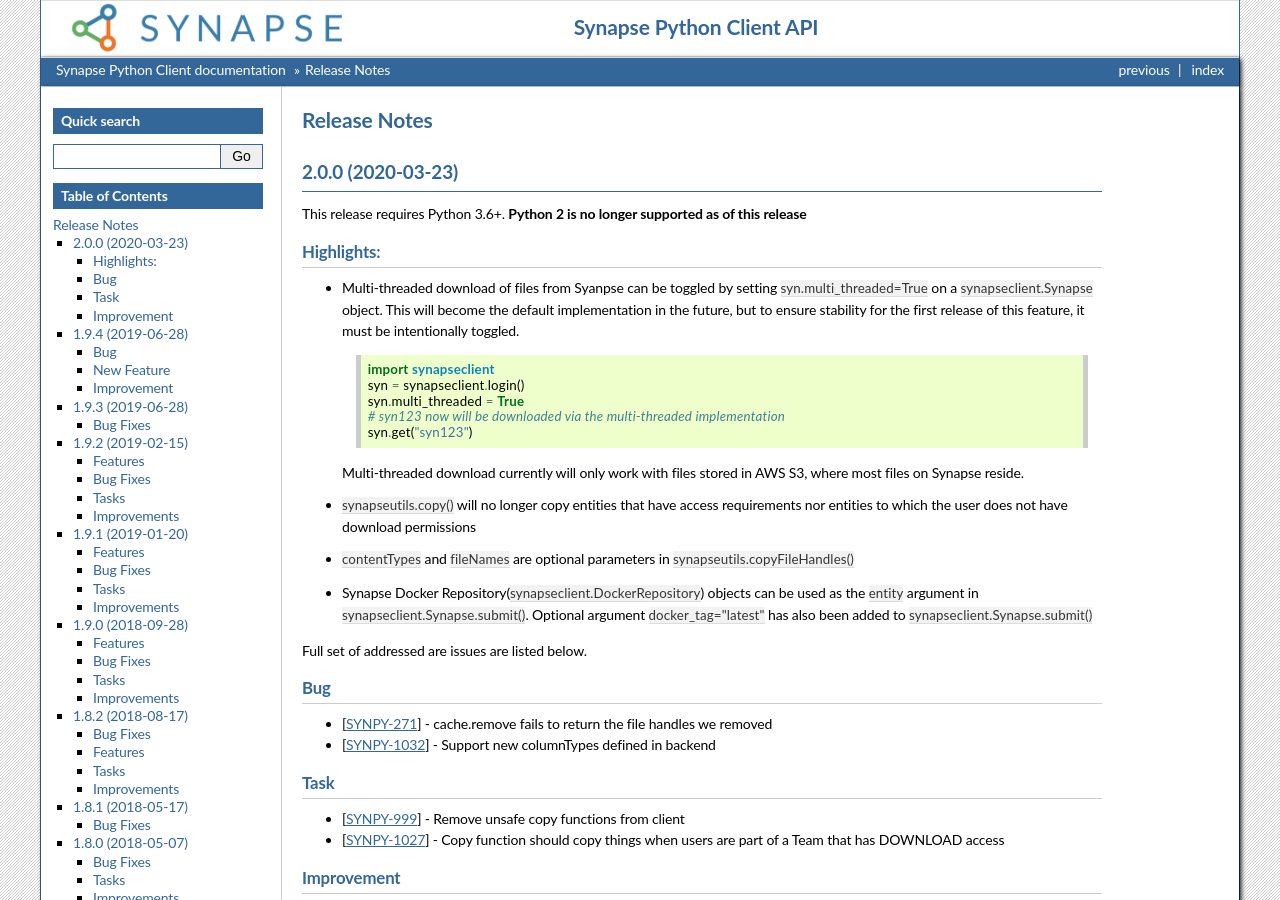
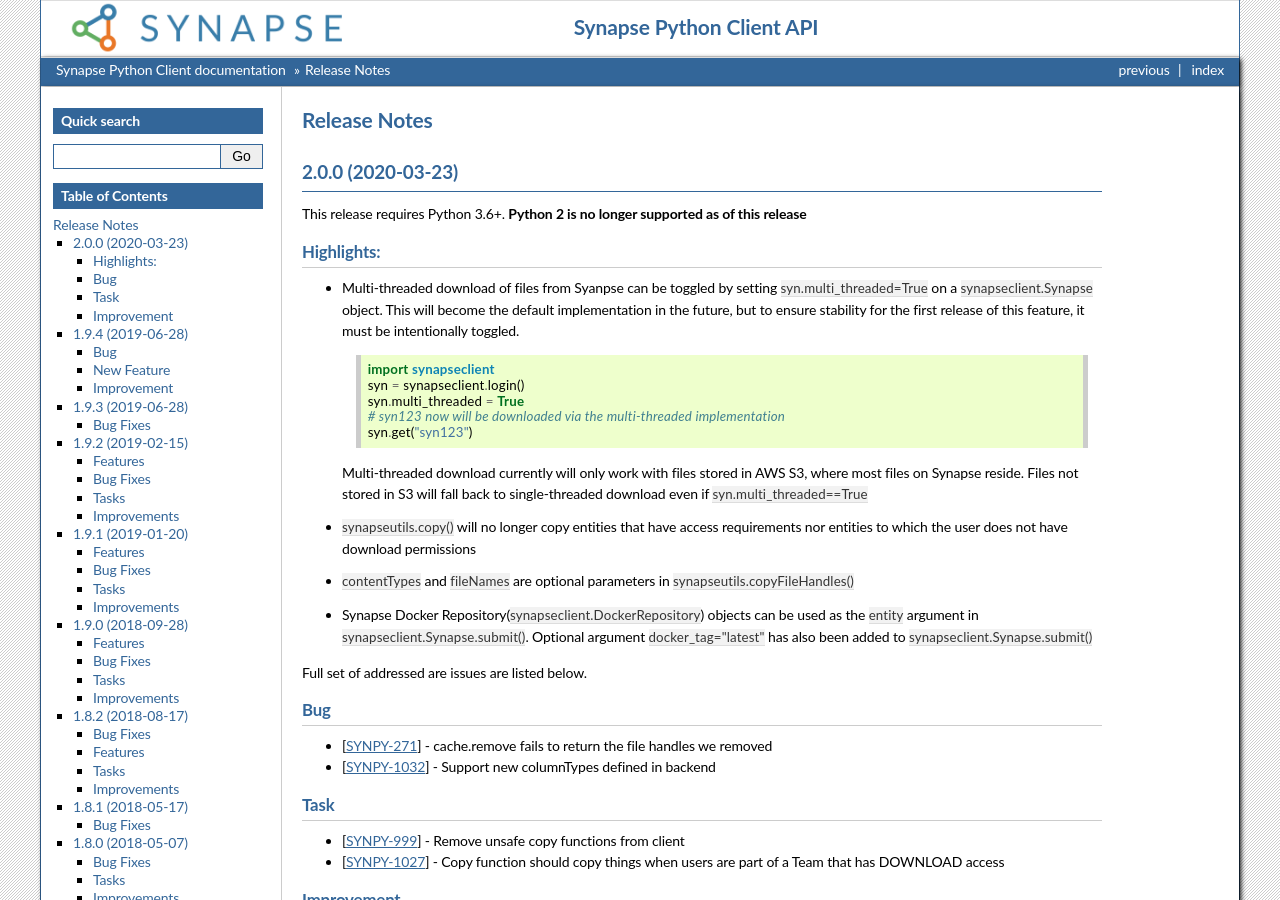
Before and after one commit to Sage-Bionetworks/synapsePythonClient, a Sphinx documentation site: the page built from docs/news.rst, in a window 1280 px wide and 900 px high. Built offline with Sphinx 7.4.7, drawn with Linux system fonts in a browser that asks for light colours; the version number could not be read and is left out.

Commit message:
update release notes

```diff
--- a/docs/news.rst
+++ b/docs/news.rst
@@ -22,6 +22,7 @@
     syn.get("syn123")
 
   Multi-threaded download currently will only work with files stored in AWS S3, where most files on Synapse reside.
+  Files not stored in S3 will fall back to single-threaded download even if :code:`syn.multi_threaded==True`
 - :code:`synapseutils.copy()` will no longer copy entities that have access requirements
   nor entities to which the user does not have download permissions
 - :code:`contentTypes` and :code:`fileNames` are optional parameters in :code:`synapseutils.copyFileHandles()`
```
